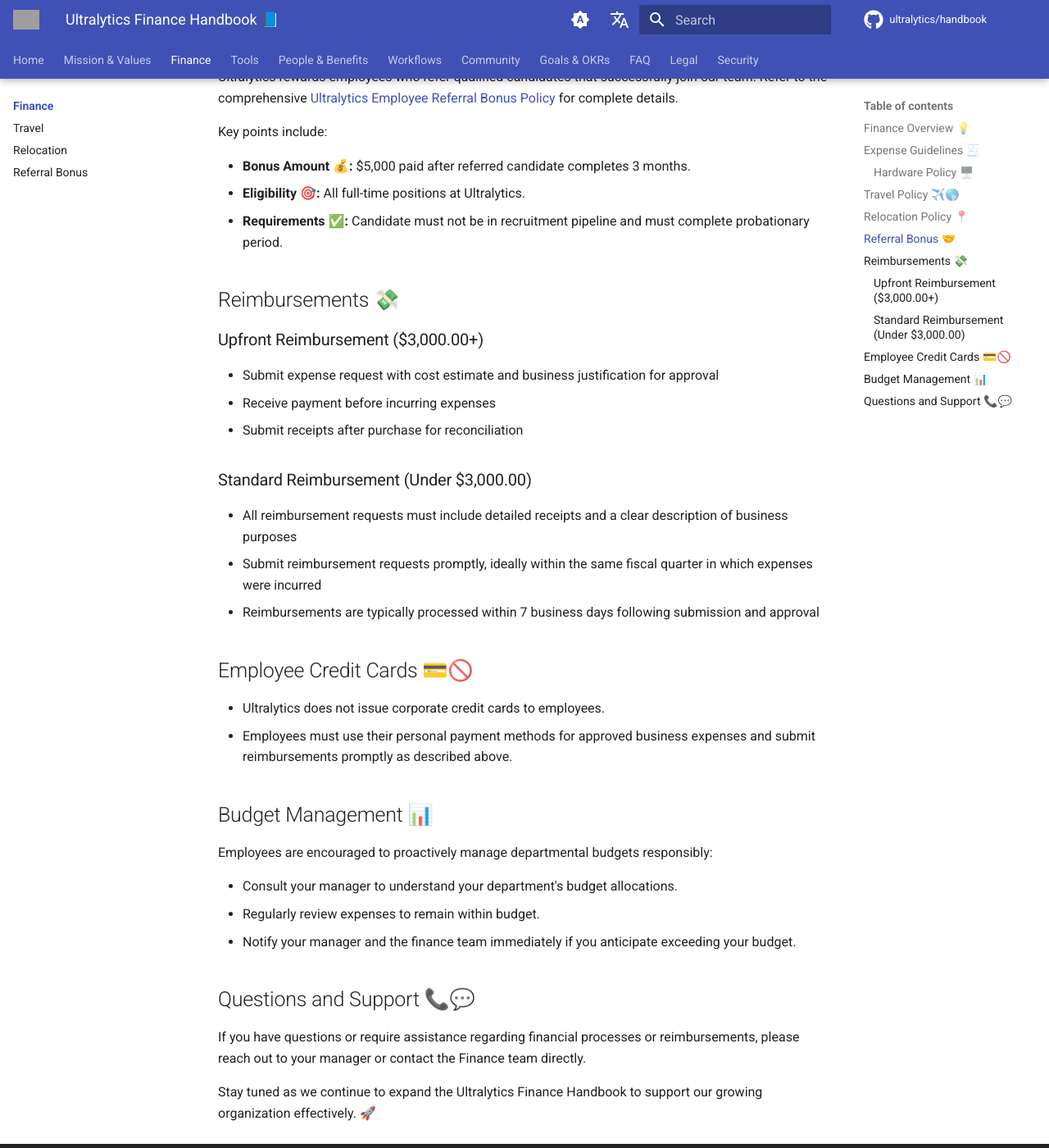
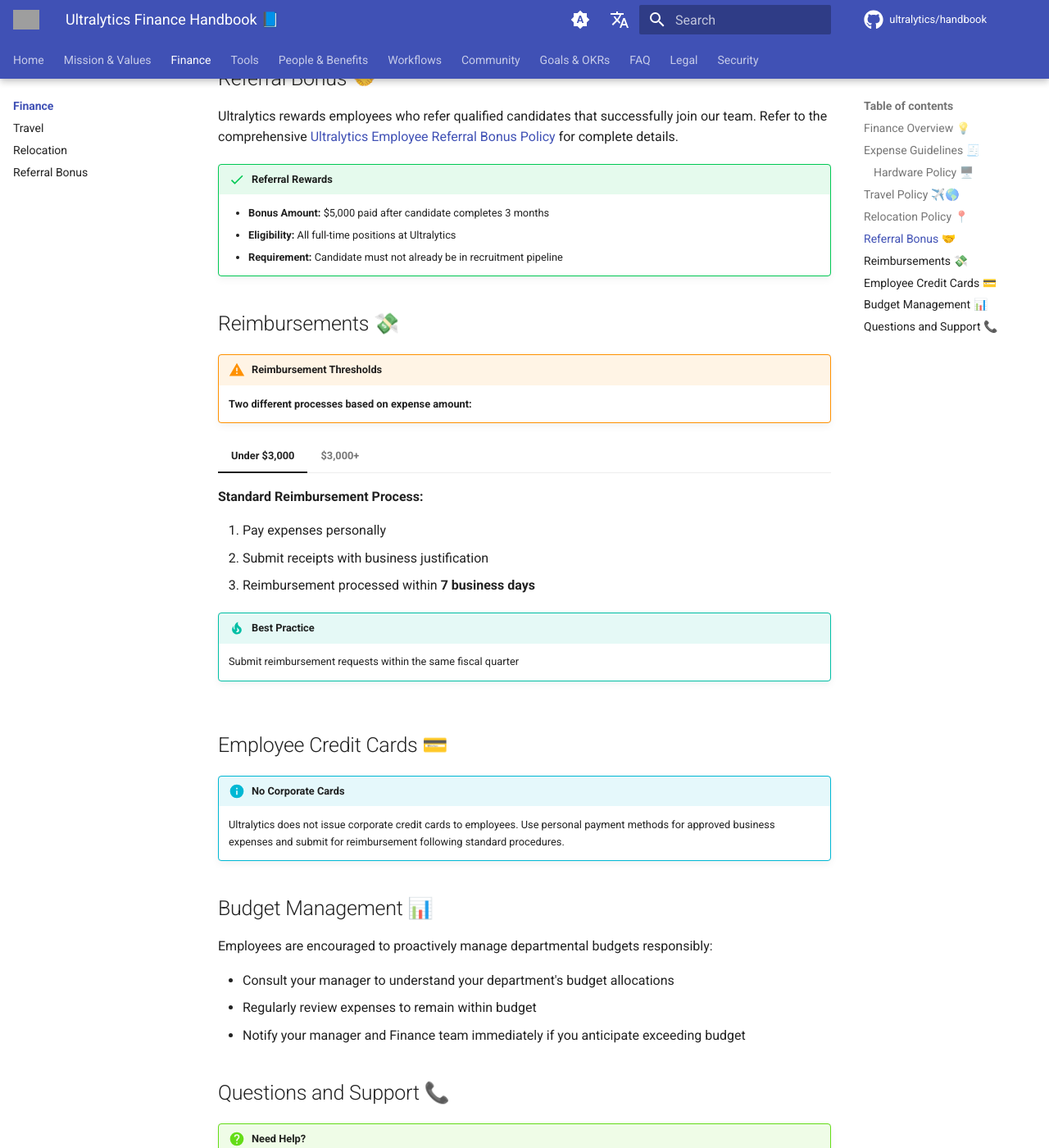
Before and after one commit to ultralytics/handbook, an MkDocs documentation site: the page built from docs/en/finance/index.md, in a window 1280 px wide and 1400 px high, scrolled down 1373 px. Shown: the whole window at 82% size. Built offline with MkDocs 1.6.1 and Material for MkDocs 9.7.7, drawn with Linux system fonts in a browser that asks for light colours; comment, search, counter and statistics services are not loaded; some of the changed text lies outside the part shown; grey boxes are pictures that could not be loaded.

```diff
--- a/docs/en/finance/index.md
+++ b/docs/en/finance/index.md
@@ -21,62 +21,87 @@
 
 ## Travel Policy ✈️🌎
 
-Employees traveling for business must adhere to the detailed [Ultralytics Employee Travel Policy](../finance/travel.md), which outlines per diem rates, airfare guidelines, and expense reimbursement processes.
+Employees traveling for business must adhere to the detailed [Ultralytics Employee Travel Policy](travel.md), which outlines per diem rates, airfare guidelines, and expense reimbursement processes.
 
-Key points include:
+!!! info "Travel Policy Highlights"
 
-- **Per Diem 💳:** Covers all meals, ground transportation, and incidental expenses.
-- **Airfare ✈️:** Economy class flights only, reimbursable separately.
+    - **Per Diem:** Covers all meals, ground transportation, and incidental expenses
+    - **Airfare:** Economy class flights only, reimbursable separately
+    - **Advance Notice:** Minimum 2 weeks for booking
 
 ## Relocation Policy 📍
 
-High-value employees approved for relocation to designated hub cities may be eligible for relocation compensation. Refer to the comprehensive [Ultralytics Employee Relocation Policy](../finance/relocation.md) for complete details.
+High-value employees approved for relocation to designated hub cities may be eligible for relocation compensation. Refer to the comprehensive [Ultralytics Employee Relocation Policy](relocation.md) for complete details.
 
-Key points include:
+!!! success "Relocation Benefits"
 
-- **Compensation 💰:** $6,000 flat one-time payment for approved relocations.
-- **Eligibility 🎯:** Limited to vital roles and business-critical moves.
-- **Hub Cities 🌎:** Payment available only for moves to Madrid, London, or Shenzhen.
+    - **Compensation:** $6,000 flat one-time payment
+    - **Eligible Cities:** Madrid, London, or Shenzhen
+    - **Requirement:** 18-month tenure commitment
 
 ## Referral Bonus 🤝
 
-Ultralytics rewards employees who refer qualified candidates that successfully join our team. Refer to the comprehensive [Ultralytics Employee Referral Bonus Policy](../finance/referral-bonus.md) for complete details.
+Ultralytics rewards employees who refer qualified candidates that successfully join our team. Refer to the comprehensive [Ultralytics Employee Referral Bonus Policy](referral-bonus.md) for complete details.
 
-Key points include:
+!!! success "Referral Rewards"
 
-- **Bonus Amount 💰:** $5,000 paid after referred candidate completes 3 months.
-- **Eligibility 🎯:** All full-time positions at Ultralytics.
-- **Requirements ✅:** Candidate must not be in recruitment pipeline and must complete probationary period.
+    - **Bonus Amount:** $5,000 paid after candidate completes 3 months
+    - **Eligibility:** All full-time positions at Ultralytics
+    - **Requirement:** Candidate must not already be in recruitment pipeline
 
 ## Reimbursements 💸
 
-### Upfront Reimbursement ($3,000.00+)
+!!! warning "Reimbursement Thresholds"
 
-- Submit expense request with cost estimate and business justification for approval
-- Receive payment before incurring expenses
-- Submit receipts after purchase for reconciliation
+    **Two different processes based on expense amount:**
 
-### Standard Reimbursement (Under $3,000.00)
+=== "Under $3,000"
 
-- All reimbursement requests must include detailed receipts and a clear description of business purposes
-- Submit reimbursement requests promptly, ideally within the same fiscal quarter in which expenses were incurred
-- Reimbursements are typically processed within 7 business days following submission and approval
+    **Standard Reimbursement Process:**
 
-## Employee Credit Cards 💳🚫
+    1. Pay expenses personally
+    2. Submit receipts with business justification
+    3. Reimbursement processed within **7 business days**
 
-- Ultralytics does not issue corporate credit cards to employees.
-- Employees must use their personal payment methods for approved business expenses and submit reimbursements promptly as described above.
+    !!! tip "Best Practice"
+        Submit reimbursement requests within the same fiscal quarter
+
+=== "$3,000+"
+
+    **Upfront Reimbursement Process:**
+
+    1. Submit expense request with cost estimate and business justification
+    2. Receive approval and payment **before** incurring expenses
+    3. Submit receipts after purchase for reconciliation
+
+    !!! info "Timeline"
+        Allow **5 business days** for approval and payment processing
+
+## Employee Credit Cards 💳
+
+!!! info "No Corporate Cards"
+
+    Ultralytics does not issue corporate credit cards to employees. Use personal payment methods for approved business expenses and submit for reimbursement following standard procedures.
 
 ## Budget Management 📊
 
 Employees are encouraged to proactively manage departmental budgets responsibly:
 
-- Consult your manager to understand your department's budget allocations.
-- Regularly review expenses to remain within budget.
-- Notify your manager and the finance team immediately if you anticipate exceeding your budget.
+- Consult your manager to understand your department's budget allocations
+- Regularly review expenses to remain within budget
+- Notify your manager and Finance team immediately if you anticipate exceeding budget
 
-## Questions and Support 📞💬
+## Questions and Support 📞
 
-If you have questions or require assistance regarding financial processes or reimbursements, please reach out to your manager or contact the Finance team directly.
+!!! question "Need Help?"
 
-Stay tuned as we continue to expand the Ultralytics Finance Handbook to support our growing organization effectively. 🚀
+    | Question Type | Contact |
+    |--------------|---------|
+    | **Reimbursement Questions** | Finance team via Slack `#finance` |
+    | **Budget Questions** | Your direct manager |
+    | **Policy Clarification** | Finance team |
+    | **Urgent Issues** | Contact your manager immediately |
+
+---
+
+_Stay tuned as we continue to expand the Ultralytics Finance Handbook to support our growing organization effectively._ 🚀
```
Also changed, not shown: docs/en/people/onboarding.md (+1 -2 lines), docs/en/people/pto-policy.md (+1 -3 lines), docs/en/tools/hardware.md (+4 -20 lines).
